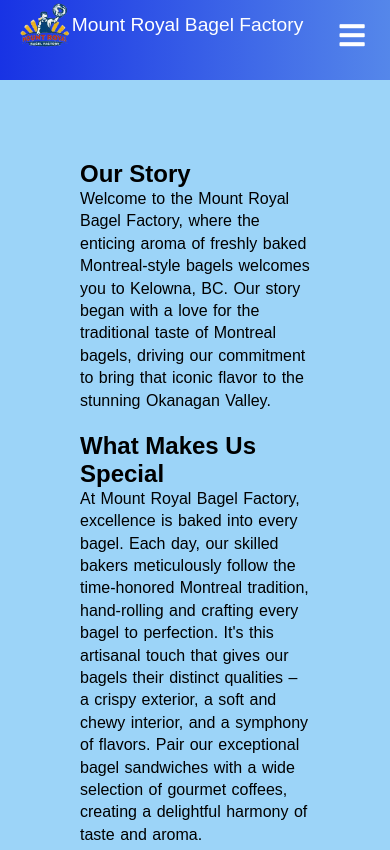
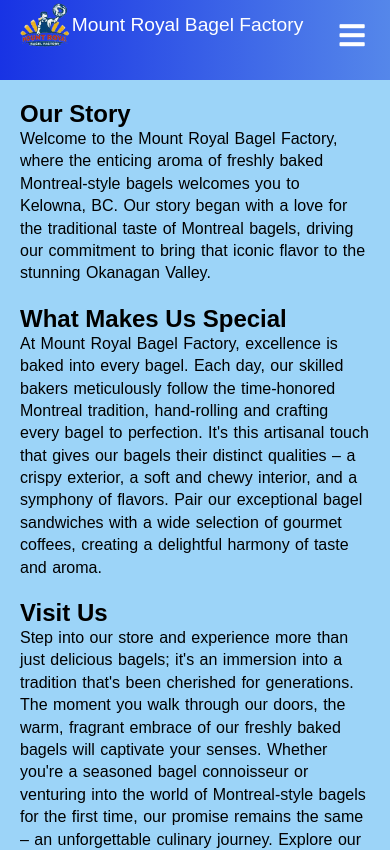
Before and after one commit to QuinnMarshal/Mount-Royal-Bagels, a React (Create React App) app: page /about in a window 390 px wide. Shown: the top 850 px of the page. Built offline with nearby package versions, Linux system fonts and the light colour scheme.

Commit message:
edited pages to look better on mobile

```diff
--- a/src/components/pages/About.css
+++ b/src/components/pages/About.css
@@ -51,7 +51,12 @@
     box-sizing: border-box;
   }
 }
-
+@media screen and (max-width: 550px) {
+  .container {
+    margin: 0;
+    padding: 20px;
+  }
+}
 .clear {
   clear: both;
 }
```
